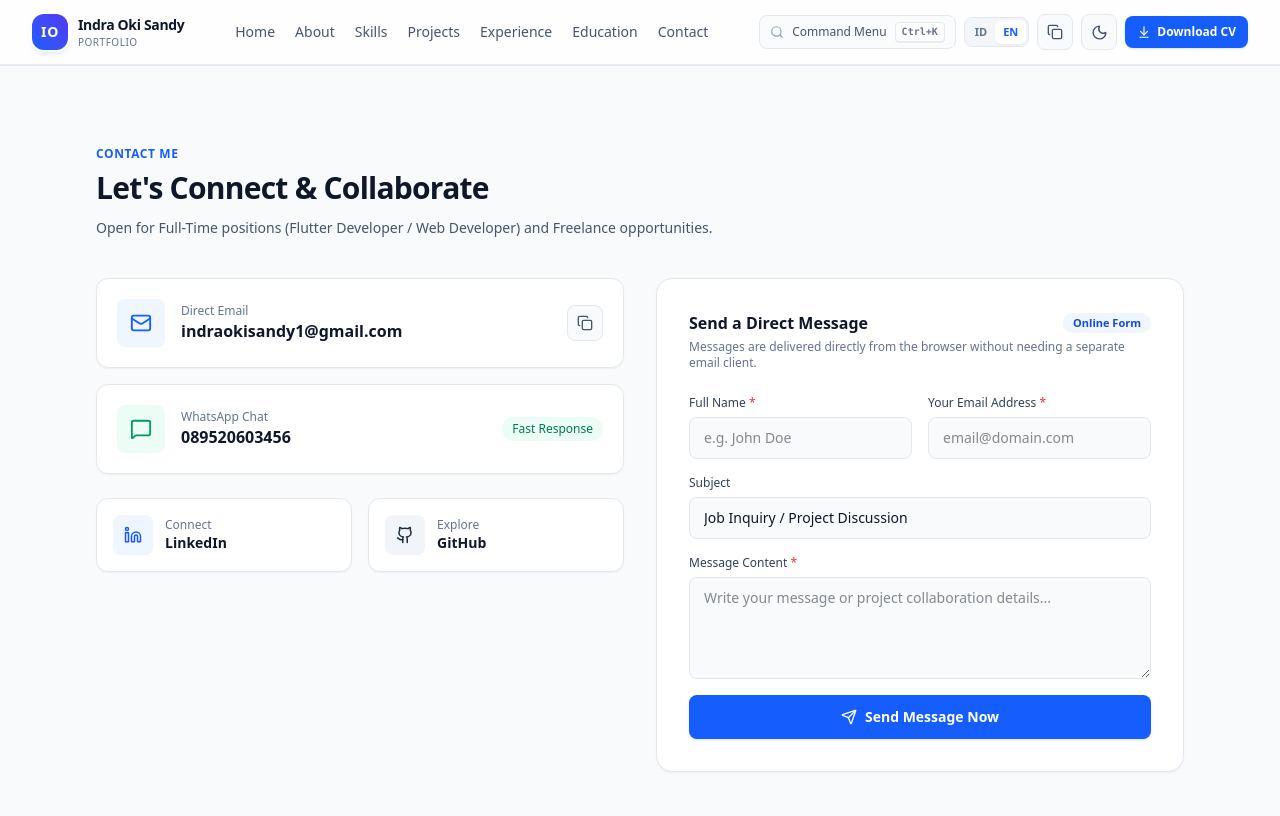
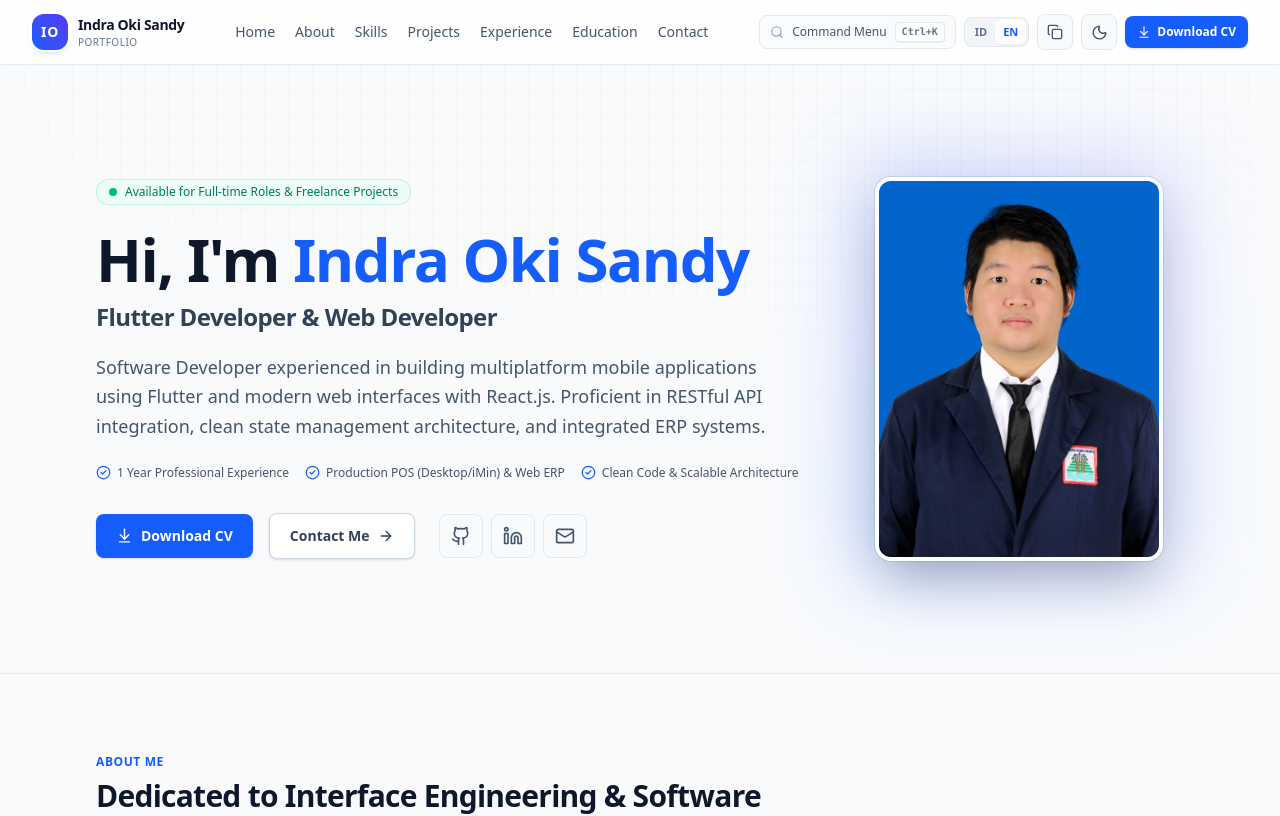
Before and after one commit to rezaoktaviansandyxx/my-portfolio, a Next.js app: page /contact in a window 1280 px wide. Shown: the top 816 px of the page. Built offline with nearby package versions, Linux system fonts and the light colour scheme; no server answers.

Commit message:
feat(routes): create dedicated static routes for about, skills, projects, experience, education, and contact

```diff
--- a/next.config.ts
+++ b/next.config.ts
@@ -7,11 +7,6 @@ const nextConfig: NextConfig = {
   // Redirects
   async redirects() {
     return [
-      {
-        source: "/projects",
-        destination: "/project/list",
-        permanent: true,
-      },
       {
         source: "/project",
         destination: "/project/list",
--- /dev/null
+++ b/src/app/about/page.tsx
@@ -0,0 +1,8 @@
+import HomePage from "../page";
+
+export const metadata = {
+  title: "About | Indra Oki Sandy",
+  description: "Dedikasi pada Rekayasa Antarmuka & Kualitas Perangkat Lunak - Indra Oki Sandy.",
+};
+
+export default HomePage;
--- a/src/app/contact/page.tsx
+++ b/src/app/contact/page.tsx
@@ -1,20 +1,8 @@
-import { Navbar } from "@/components/layout/Navbar";
-import { Footer } from "@/components/layout/Footer";
-import { ContactSection } from "@/components/sections/ContactSection";
+import HomePage from "../page";
 
 export const metadata = {
   title: "Contact | Indra Oki Sandy",
-  description: "Hubungi Indra Oki Sandy untuk penawaran kerja Flutter Developer, Web Developer, atau proyek freelance."
+  description: "Hubungi Indra Oki Sandy untuk penawaran kerja Flutter Developer, Web Developer, atau proyek freelance.",
 };
 
-export default function ContactPage() {
-  return (
-    <div className="flex min-h-screen flex-col">
-      <Navbar />
-      <main className="flex-1">
-        <ContactSection />
-      </main>
-      <Footer />
-    </div>
-  );
-}
+export default HomePage;
--- /dev/null
+++ b/src/app/education/page.tsx
@@ -0,0 +1,8 @@
+import HomePage from "../page";
+
+export const metadata = {
+  title: "Education | Indra Oki Sandy",
+  description: "Latar Belakang Pendidikan & Sertifikasi - Indra Oki Sandy.",
+};
+
+export default HomePage;
--- /dev/null
+++ b/src/app/experience/page.tsx
@@ -0,0 +1,8 @@
+import HomePage from "../page";
+
+export const metadata = {
+  title: "Experience | Indra Oki Sandy",
+  description: "Pengalaman Kerja & Kontribusi Profesional - Indra Oki Sandy.",
+};
+
+export default HomePage;
--- a/src/app/projects/page.tsx
+++ b/src/app/projects/page.tsx
@@ -1,5 +1,8 @@
-import { redirect } from "next/navigation";
+import HomePage from "../page";
 
-export default function ProjectsRedirect() {
-  redirect("/project/list");
-}
+export const metadata = {
+  title: "Projects | Indra Oki Sandy",
+  description: "Portofolio & Proyek Pilihan - Indra Oki Sandy.",
+};
+
+export default HomePage;
--- a/src/app/sitemap.ts
+++ b/src/app/sitemap.ts
@@ -7,12 +7,17 @@ export default function sitemap(): MetadataRoute.Sitemap {
   ).replace(/\/$/, "");
 
   // Ubah tanggal ini hanya saat konten benar-benar berubah
-  const lastUpdated = new Date("2026-11-05");
+  const lastUpdated = new Date("2026-11-06");
 
   const staticRoutes: MetadataRoute.Sitemap = [
     { url: `${baseUrl}/`, lastModified: lastUpdated, priority: 1.0 },
+    { url: `${baseUrl}/about/`, lastModified: lastUpdated, priority: 0.9 },
+    { url: `${baseUrl}/skills/`, lastModified: lastUpdated, priority: 0.9 },
+    { url: `${baseUrl}/projects/`, lastModified: lastUpdated, priority: 0.9 },
+    { url: `${baseUrl}/experience/`, lastModified: lastUpdated, priority: 0.9 },
+    { url: `${baseUrl}/education/`, lastModified: lastUpdated, priority: 0.8 },
+    { url: `${baseUrl}/contact/`, lastModified: lastUpdated, priority: 0.8 },
     { url: `${baseUrl}/project/list/`, lastModified: lastUpdated, priority: 0.9 },
-    { url: `${baseUrl}/contact/`, lastModified: lastUpdated, priority: 0.8 },
   ];
 
   const projectRoutes: MetadataRoute.Sitemap = projectsData.map((project) => ({
--- /dev/null
+++ b/src/app/skills/page.tsx
@@ -0,0 +1,8 @@
+import HomePage from "../page";
+
+export const metadata = {
+  title: "Skills | Indra Oki Sandy",
+  description: "Keahlian & Penguasaan Teknologi - Indra Oki Sandy.",
+};
+
+export default HomePage;
```
